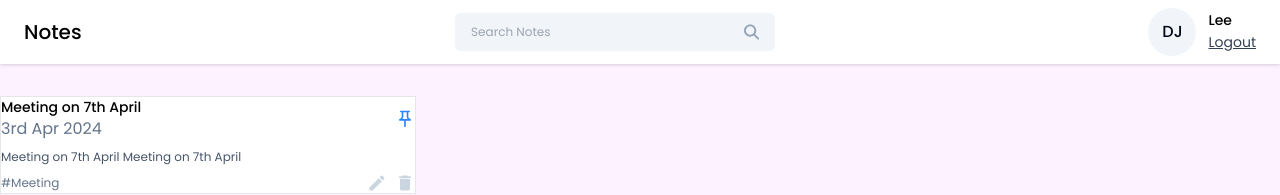
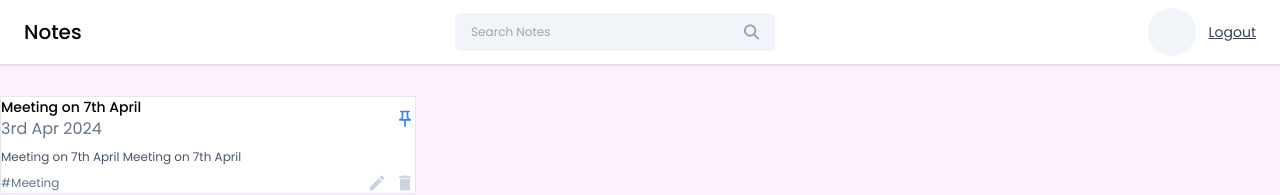
Before and after one commit to thefigtree/notes_app_24_04_17, a React (Vite) app in the folder frontend/notes_app/: page /dashboard in a window 1280 px wide. Shown: the top 195 px of the page. Built offline with nearby package versions, Linux system fonts and the light colour scheme; no server answers.

Commit message:
func: userInfo, onLogout

```diff
--- a/frontend/notes_app/src/components/Navbar.jsx
+++ b/frontend/notes_app/src/components/Navbar.jsx
@@ -3,11 +3,13 @@
 import { useNavigate } from "react-router-dom";
 import SearchBar from "./SearchBar/SearchBar";
 
-const Navbar = () => {
+const Navbar = ({ userInfo }) => {
   const [searchQuery, setSearchQuery] = useState("");
-  const navigate = useNavigate;
+  const navigate = useNavigate();
 
   const onLogout = () => {
+    localStorage.clear();
+
     navigate("/login");
   };
 
@@ -29,7 +31,7 @@
         onClearSearch={onClearSearch}
       ></SearchBar>
 
-      <ProfileInfo onLogout={onLogout}></ProfileInfo>
+      <ProfileInfo userInfo={userInfo} onLogout={onLogout}></ProfileInfo>
     </div>
   );
 };
--- a/frontend/notes_app/src/components/Profile/ProfileInfo.jsx
+++ b/frontend/notes_app/src/components/Profile/ProfileInfo.jsx
@@ -1,15 +1,15 @@
 import React from "react";
 import { getInitials } from "../../utils/helper";
 
-const ProfileInfo = ({ onLogout }) => {
+const ProfileInfo = ({ userInfo, onLogout }) => {
   return (
     <div className="flex items-center gap-3">
       <div className="w-12 h-12 flex items-center justify-center rounded-full text-slate-950 font-medium bg bg-slate-100">
-        {getInitials("Dong Jin")}
+        {getInitials(userInfo?.fullName)}
       </div>
 
       <div>
-        <p className="text-sm font-medium">Lee</p>
+        <p className="text-sm font-medium">{userInfo?.fullName}</p>
         <button className="text-sm text-slate-700 underline" onClick={onLogout}>
           Logout
         </button>
--- a/frontend/notes_app/src/pages/Home/Home.jsx
+++ b/frontend/notes_app/src/pages/Home/Home.jsx
@@ -1,10 +1,12 @@
-import React, { useState } from "react";
+import React, { useEffect, useState } from "react";
 import Navbar from "../../components/Navbar";
 import NoteCard from "../../components/Card/NoteCard";
 import { MdAdd } from "react-icons/md";
 import AddEditNotes from "./AddEditNotes";
 // import Modal from "react-modal";
 import Modal from "react-modal";
+import { useNavigate } from "react-router-dom";
+import axiosInstance from "../../utils/axiosInstance";
 
 const Home = () => {
   const [openAddEditModal, setOpenAddEditModal] = useState({
@@ -13,9 +15,34 @@
     data: null,
   });
 
+  const [userInfo, setUserInfo] = useState(null);
+
+  const navigate = useNavigate();
+
+  // 유저정보 가져오기
+  const getUserInfo = async () => {
+    try {
+      const response = await axiosInstance.get("/get-user");
+
+      if (response.data && response.data.user) {
+        setUserInfo(response.data.user);
+      }
+    } catch (error) {
+      if (error.response.status === 401) {
+        localStorage.clear();
+        navigate("/login");
+      }
+    }
+  };
+
+  useEffect(() => {
+    getUserInfo();
+    return () => {};
+  }, []);
+
   return (
     <>
-      <Navbar></Navbar>
+      <Navbar userInfo={userInfo}></Navbar>
 
       <div className="container mx-auto">
         <div className="grid grid-cols-3 gap-4 mt-8">
```
